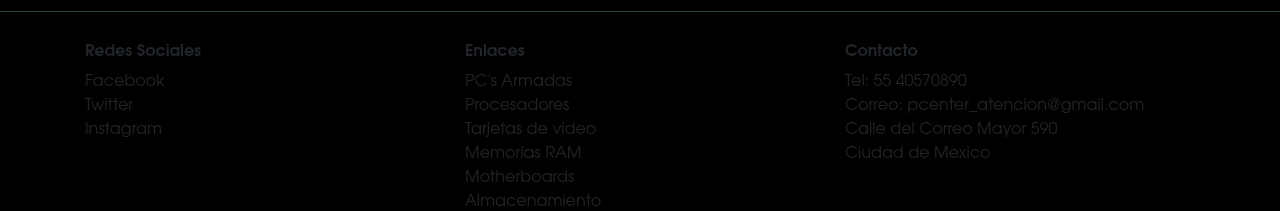
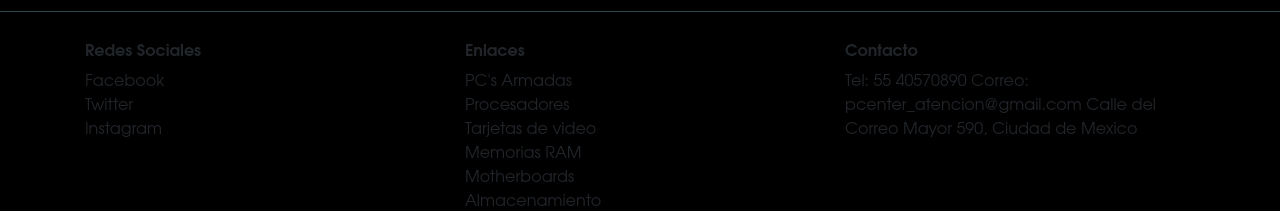
Before and after one commit to JoseEGJasso/cousera-bootstrap-intro, a website: page index.html in a window 1280 px wide. Shown: the part 1155-1366 px from the top of the page. Drawn offline with nearby package versions, Linux system fonts and the light colour scheme.

Commit message:
Agrego etiqueta adress a index.html

```diff
--- a/index.html
+++ b/index.html
@@ -163,10 +163,11 @@
                 <div class="col-sm">
                     <h6><b>Contacto</b></h6>
                     <ul>
-                        <li>Tel: 55 40570890</li>
-                        <li>Correo: pcenter_atencion@gmail.com </li>
-                        <li>Calle del Correo Mayor 590</li>
-                        <li>Ciudad de Mexico</li>
+                        <address>
+                            Tel: 55 40570890
+                            Correo: pcenter_atencion@gmail.com
+                            Calle del Correo Mayor 590, Ciudad de Mexico
+                        </address>
                     </ul>
                 </div>
             </div>
```
